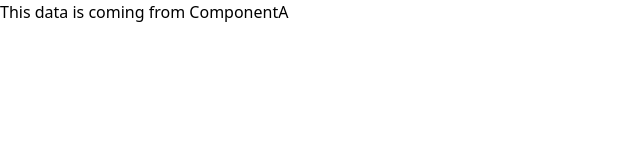
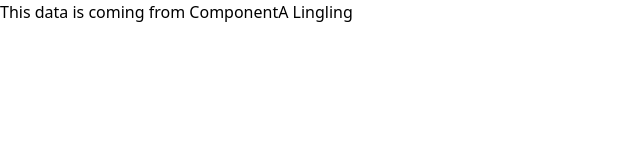
Before and after one commit to pouryourlove/react-basic, a React (Create React App) app: page / in a window 1280 px wide. Shown: the top 160 px of the page, without its empty margins (0-640 px from the left). Built offline with nearby package versions, Linux system fonts and the light colour scheme.

Commit message:
app.js changed

```diff
--- a/src/App.js
+++ b/src/App.js
@@ -1,14 +1,12 @@
 import ComponentA from "./components/ComponentA"
-import ComponentB from "./components/ComponentB"
-import ComponentC from "./components/ComponentC"
 
 function App() {
   const name = "Lingling"
   return (
     <>
-      {/* <ComponentA name={name} />
-      <ComponentB /> */}
-      <ComponentC/>
+      <ComponentA name={name} />
+
+
     </>
   )
 }
```
